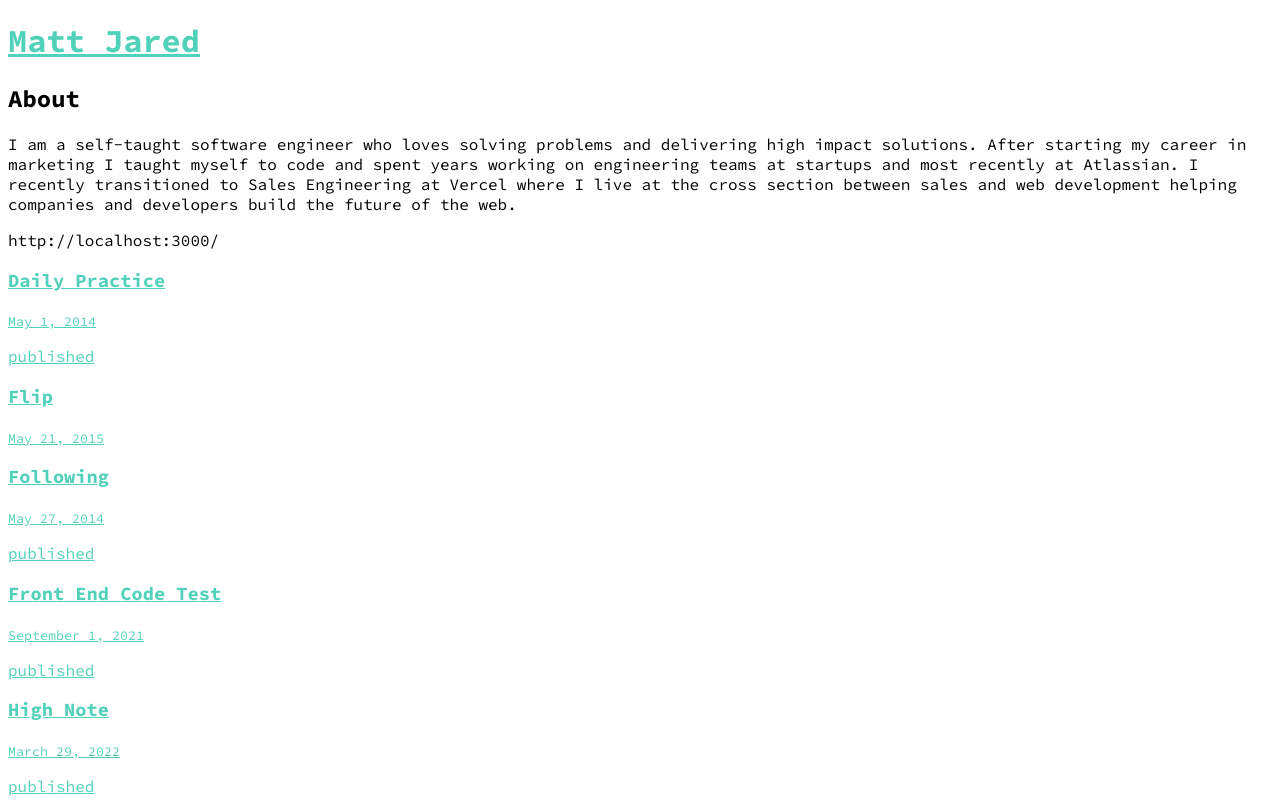
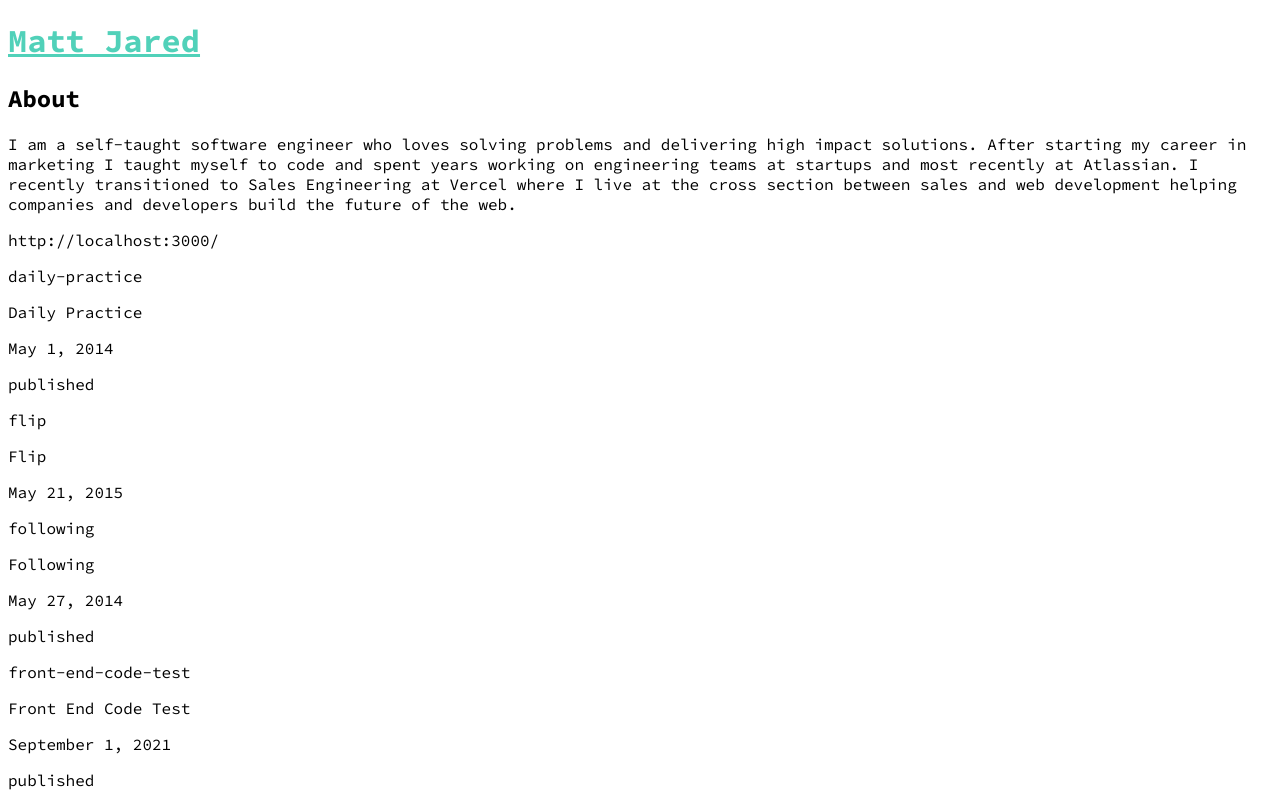
Before and after one commit to mattjared/personal-site, a Next.js app: page / in a window 1280 px wide. Shown: the top 800 px of the page. Built offline with nearby package versions, Linux system fonts and the light colour scheme.

Commit message:
Lazaro Borrell

```diff
--- a/app/BlogGridServer.js
+++ b/app/BlogGridServer.js
@@ -20,10 +20,22 @@ export default async function BlogGridServer() {
   return (
     <div>
       {route}
+      <div className="grid gap-1 grid-cols-10">
+        {allBlogs.map((p, i) => {
+          return (
+            <div className="border" key={`${i}-${p}-top`}>
+              <p>{p.slug}</p>
+              <p>{p.title}</p>
+              <p>{p.postDate}</p>
+              <p>{p.published && "published"}</p>
+            </div>
+          )
+        })}
+      </div>
       <div className="mb-8 grid gap-8 grid-cols-1 md:grid-cols-3">
         {allBlogs.map((post, i) => {
           return (
-            <Box key={i}>
+            <Box key={`${i}-${post}-bottom`}>
               <Link href={`/blog/${post.slug}`}>
                 <h3>{post.title}</h3>
                 <p><small>{post.postDate}</small></p>
```
